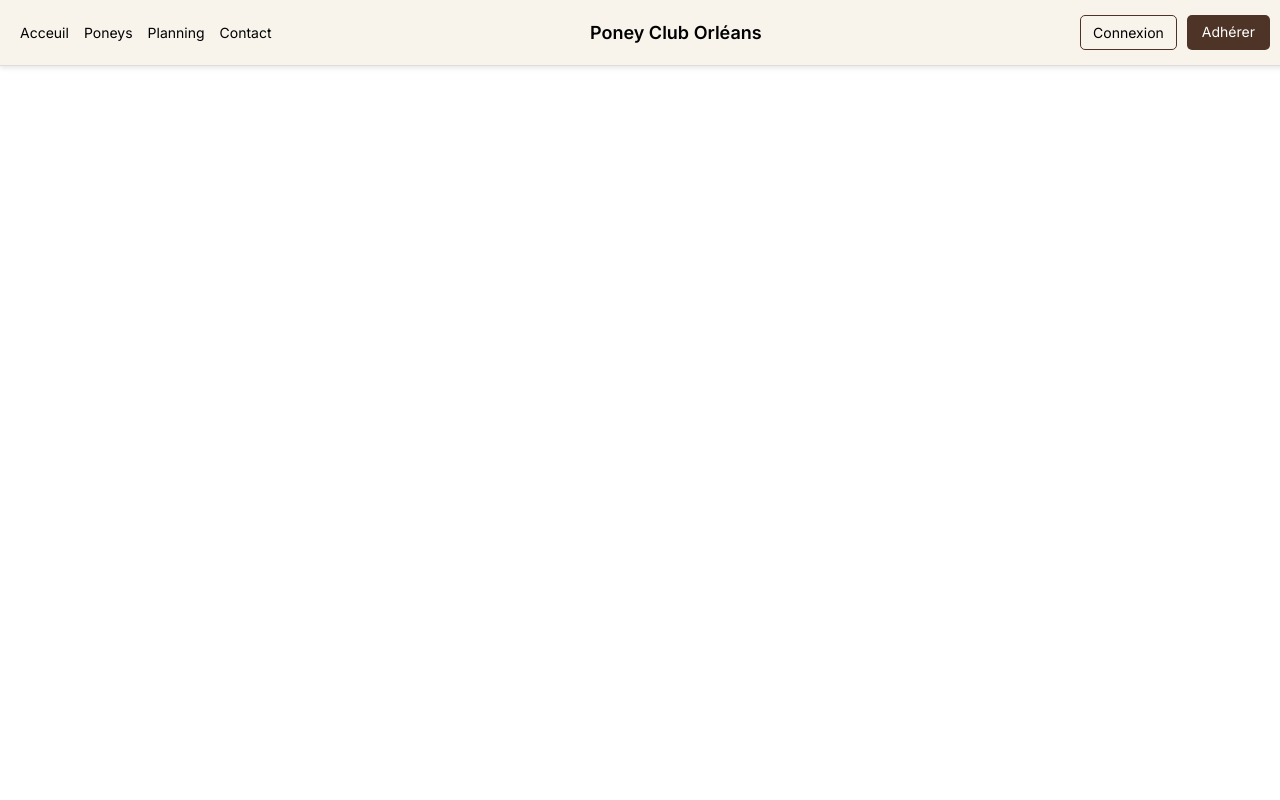
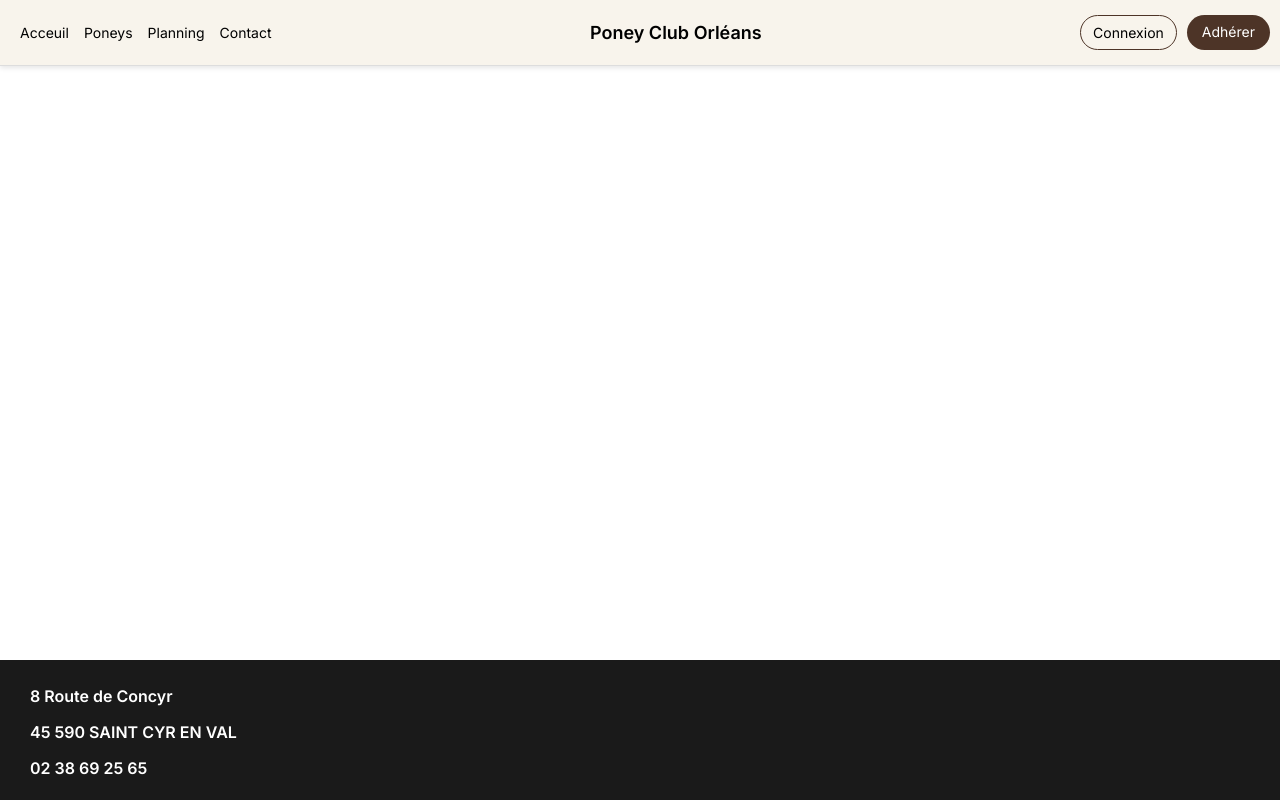
Before and after one commit to ugo-dominguez/sae-poney, a Django app: page / in a window 1280 px wide. Run offline with Django 5.2, Linux system fonts and the light colour scheme.

Commit message:
add footer

```diff
--- a/static/style.css
+++ b/static/style.css
@@ -6,6 +6,17 @@ html, body {
     margin: 0;
     padding: 0;
     font-family: 'Inter', sans-serif;
+}
+
+footer {
+    position: fixed;
+    bottom: 0;
+    left: 0;
+    width: 100%;
+    height: 15%;
+    color: white;
+    padding: 10px 30px;
+    background-color: #1a1a1a;
 }
 
 header {
@@ -55,7 +66,7 @@ header .actions a {
     background-color: #4d3427;
     color: white;
     border: none;
-    border-radius: 5px;
+    border-radius: 20px;
     padding: 8px 15px;
     font-size: 14px;
     cursor: pointer;
--- a/templates/base-header.html
+++ b/templates/base-header.html
@@ -15,6 +15,11 @@
         <a class="adherer" type="submit">Adhérer</a>
     </div>
 </header>
+<footer>
+    <p><strong>8 Route de Concyr</strong></p>
+    <p><strong>45 590 SAINT CYR EN VAL</strong></p>
+    <p><strong>02 38 69 25 65</strong></p>
+</footer>
 {% endblock %}
 
 {% block content %}{% endblock %}
```
